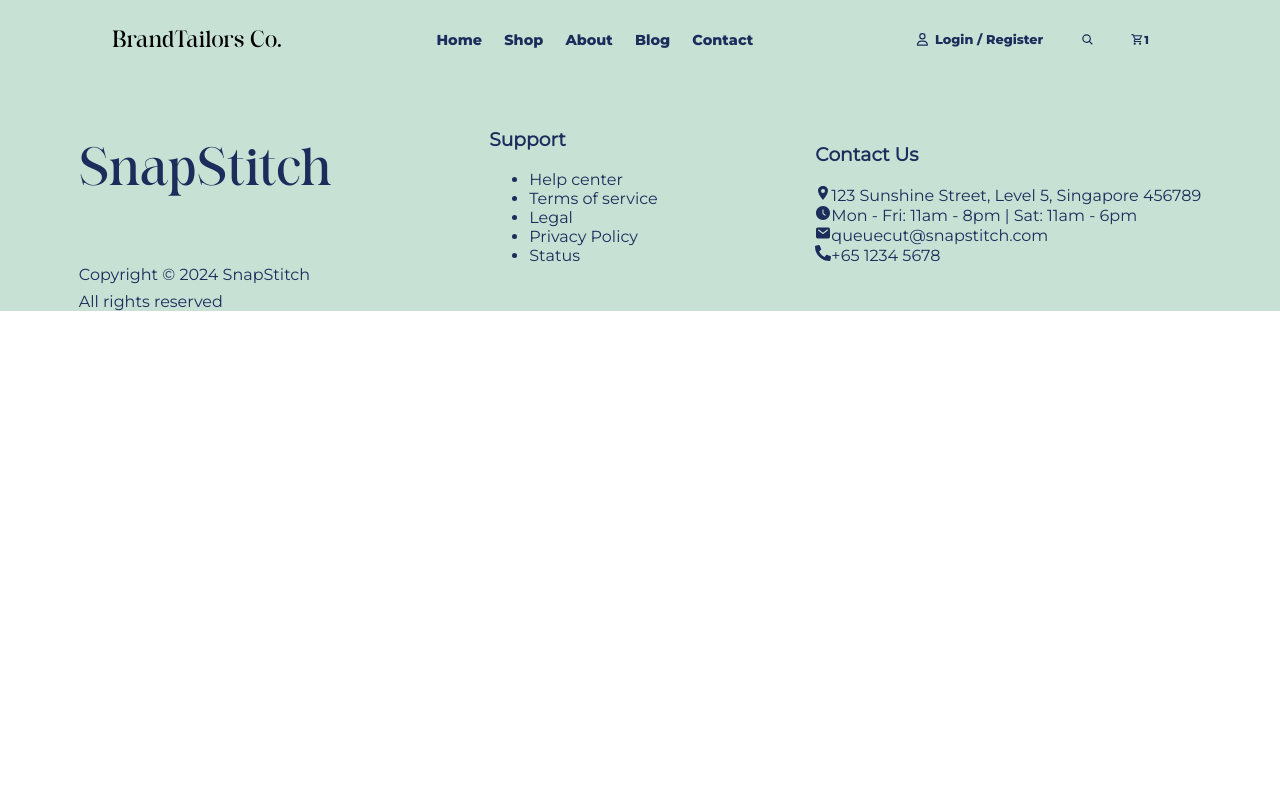
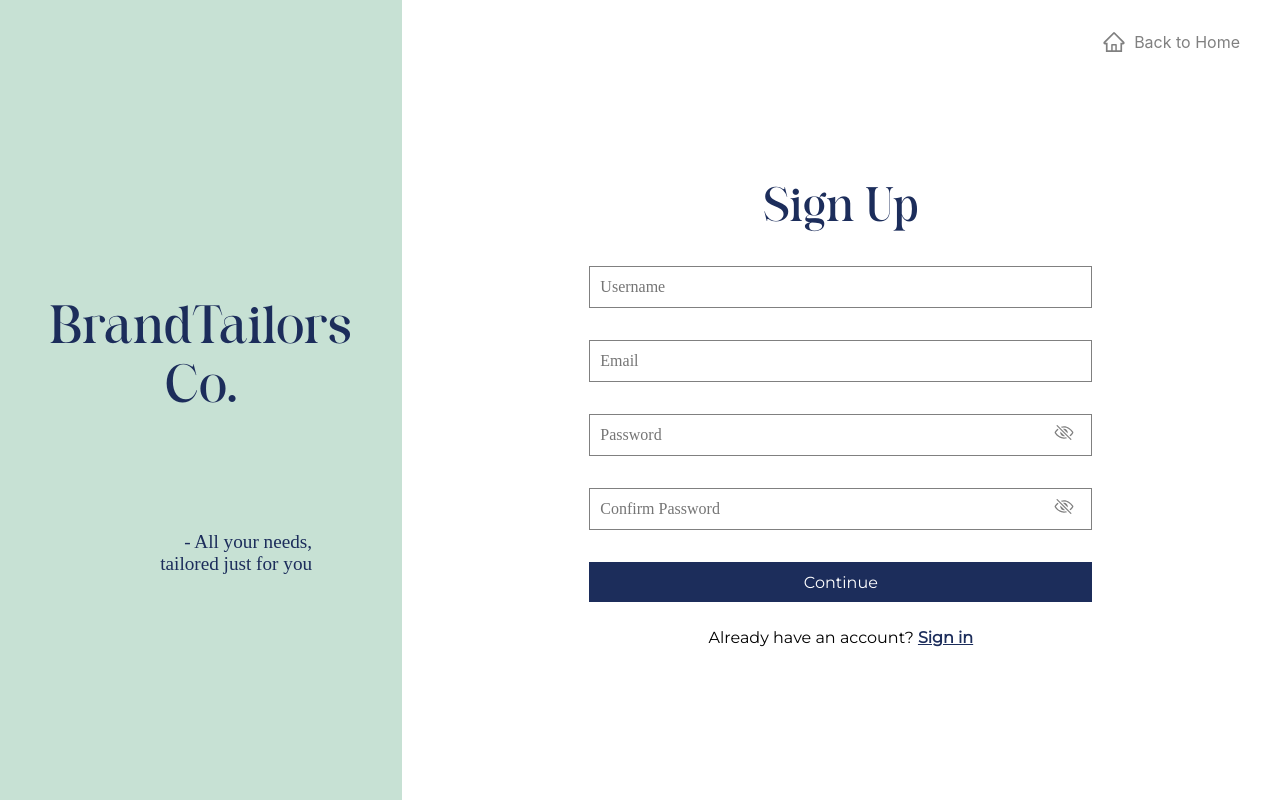
Before and after one commit to DediSepteo/WebApp-Tailor, a React (Create React App) app in the folder cha-project/: page /Register in a window 1280 px wide. Built offline with nearby package versions, Linux system fonts and the light colour scheme.

Commit message:
Regiseration page done

```diff
--- a/cha-project/src/App.js
+++ b/cha-project/src/App.js
@@ -8,22 +8,24 @@ import LandingPage from './pages/LandingPage';
 import About from './pages/About';
 import { Home } from './pages/Home';
 import { Shop } from './pages/Shop';
-import Login from './pages/login'
+import Login from './pages/Login'
+import Register from './pages/Register'
 
 const AppContent = () => {
     const location = useLocation();
 
     return (
         <>
-            {location.pathname !== '/login' && (location.pathname === '/' ? <Header /> : <NavBar />)}
+            {!(location.pathname === '/Login' || location.pathname === '/Register') && (location.pathname === '/' ? <Header /> : <NavBar />)}
             <Routes>
                 <Route path="/" element={<LandingPage />} />
-                <Route path="/home" element={<Home />} />
-                <Route path="/shop" element={<Shop />} />
-                <Route path="/about" element={<About />} />
-                <Route path="/login" element={<Login />} />
+                <Route path="/Home" element={<Home />} />
+                <Route path="/Hhop" element={<Shop />} />
+                <Route path="/About" element={<About />} />
+                <Route path="/Login" element={<Login />} />
+                <Route path="/Register" element={<Register />} />
             </Routes>
-            {location.pathname !== "/" ? <Footer /> : null}
+            {!(location.pathname === '/Login' || location.pathname === '/Register') && <Footer />}
         </>
     );
 };
--- a/cha-project/src/components/Header.js
+++ b/cha-project/src/components/Header.js
@@ -12,8 +12,8 @@ const Header = () => {
             </div>
             <nav className={styles.nav}>
                 <ul>
-                    <li><Link to="/login"> <FaRegUser /> Login / Register</Link></li>
-                    <li><Link to="/about">About</Link></li>
+                    <li><Link to="/Login"> <FaRegUser /> Login / Register</Link></li>
+                    <li><Link to="/About">About</Link></li>
                 </ul>
             </nav>
         </header>
--- a/cha-project/src/pages/login.css
+++ b/cha-project/src/pages/Authentication.css
@@ -27,8 +27,8 @@ body {
 
 .homeContainer {
   position: absolute;
-  top: 20px;
-  right: 35px;
+  top: 30px;
+  right: 40px;
   display: flex;
   align-items: center;
   gap: 8px;
@@ -43,6 +43,8 @@ body {
 
 .homeText {
   font-size: 16px;
+  color: grey;
+  text-decoration: none;
 }
 
 .pageContainer {
--- a/cha-project/src/pages/Register.js
+++ b/cha-project/src/pages/Register.js
@@ -0,0 +1,96 @@
+import React, { useState } from "react";
+import { Link } from 'react-router-dom';
+import './Authentication.css';
+import { IoEyeOutline, IoEyeOffOutline } from "react-icons/io5";
+import { AiOutlineHome } from "react-icons/ai";
+
+function Register() {
+  const [inputs, setInputs] = useState({  username: "", email: "", password: "", confirmPassword: "" });
+  const [showPassword, setShowPassword] = useState(false);
+
+  const handleChange = (event) => {
+    const name = event.target.name;
+    const value = event.target.type === 'checkbox' ? event.target.checked : event.target.value;
+    setInputs(values => ({ ...values, [name]: value }));
+  };
+
+  const handleSubmit = (event) => {
+    event.preventDefault();
+    console.log("Logging in with", inputs);
+  };
+
+  const togglePasswordVisibility = () => {
+    setShowPassword(!showPassword);
+  };
+
+  return (
+    <div className="pageContainer">
+      <div className="brandContainer">
+        <p className="brand">BrandTailors<br />Co.</p>
+        <p className="subtitle">- All your needs,<br />tailored just for you</p>
+      </div>
+      <div className="formContainer">
+        <div className="homeContainer">
+          <AiOutlineHome className="homeIcon" />
+          <Link to="/Home" className="homeText">Back to Home</Link>
+        </div>
+        <p className="title">Sign Up</p>
+        <form onSubmit={handleSubmit} className="form">
+        <div className="inputContainer">
+            <input
+              type="text"
+              name="username"
+              value={inputs.username}
+              placeholder="Username"
+              onChange={handleChange}
+              className="inputField"
+            />
+          </div>
+          <div className="inputContainer">
+            <input
+              type="email"
+              name="email"
+              value={inputs.email}
+              placeholder="Email"
+              onChange={handleChange}
+              className="inputField"
+            />
+          </div>
+          <div className="inputContainer">
+            <input
+              type={showPassword ? "text" : "password"}
+              name="password"
+              value={inputs.password}
+              placeholder="Password"
+              onChange={handleChange}
+              className="inputField"
+            />
+            <div className="icon" onClick={togglePasswordVisibility}>
+              {showPassword ? <IoEyeOutline /> : <IoEyeOffOutline />}
+            </div>
+          </div>
+          <div className="inputContainer">
+            <input
+              type={showPassword ? "text" : "password"}
+              name="confirmPassword"
+              value={inputs.confirmPassword}
+              placeholder="Confirm Password"
+              onChange={handleChange}
+              className="inputField"
+            />
+            <div className="icon" onClick={togglePasswordVisibility}>
+              {showPassword ? <IoEyeOutline /> : <IoEyeOffOutline />}
+            </div>
+          </div>
+          <button className="submitButton" type="submit">Continue</button>
+          <p style={{ fontFamily: 'Montserrat-Regular' }}>
+            Already have an account?
+            <Link to="/Login" className='anchor' style={{ marginLeft: '4px', fontWeight: 'bold' }}>Sign in</Link>
+          </p>
+        </form>
+      </div>
+    </div>
+  );
+}
+
+export default Register;
--- a/cha-project/src/pages/login.js
+++ b/cha-project/src/pages/login.js
@@ -1,5 +1,6 @@
 import React, { useState } from "react";
-import './login.css';
+import { Link } from 'react-router-dom';
+import './Authentication.css';
 import { IoEyeOutline, IoEyeOffOutline } from "react-icons/io5";
 import { FcGoogle } from "react-icons/fc";
 import { AiOutlineHome } from "react-icons/ai";
@@ -32,7 +33,7 @@ function Login() {
       <div className="formContainer">
         <div className="homeContainer">
           <AiOutlineHome className="homeIcon" />
-          <p className="homeText">Back to Home</p>
+          <Link to="/Home" className="homeText">Back to Home</Link>
         </div>
         <p className="title">Sign In</p>
         <form onSubmit={handleSubmit} className="form">
@@ -69,9 +70,9 @@ function Login() {
               />
               Remember Password
             </label>
-            <a href="ForgotPassword.js" className="anchor">
+            <Link to="/ForgotPassword" className="anchor">
               Forgot Password?
-            </a>
+            </Link>
           </div>
           <button className="submitButton" type="submit">Sign In</button>
           <div className="separator">or</div>
@@ -81,7 +82,7 @@ function Login() {
           </button>
           <p style={{ fontFamily: 'Montserrat-Regular' }}>
             Don't have an account?
-            <a href="Register.js" className='anchor' style={{ marginLeft: '4px', fontWeight: 'bold' }}>Sign Up</a>
+            <Link to="/Register" className='anchor' style={{ marginLeft: '4px', fontWeight: 'bold' }}>Sign Up</Link>
           </p>
         </form>
       </div>
```
